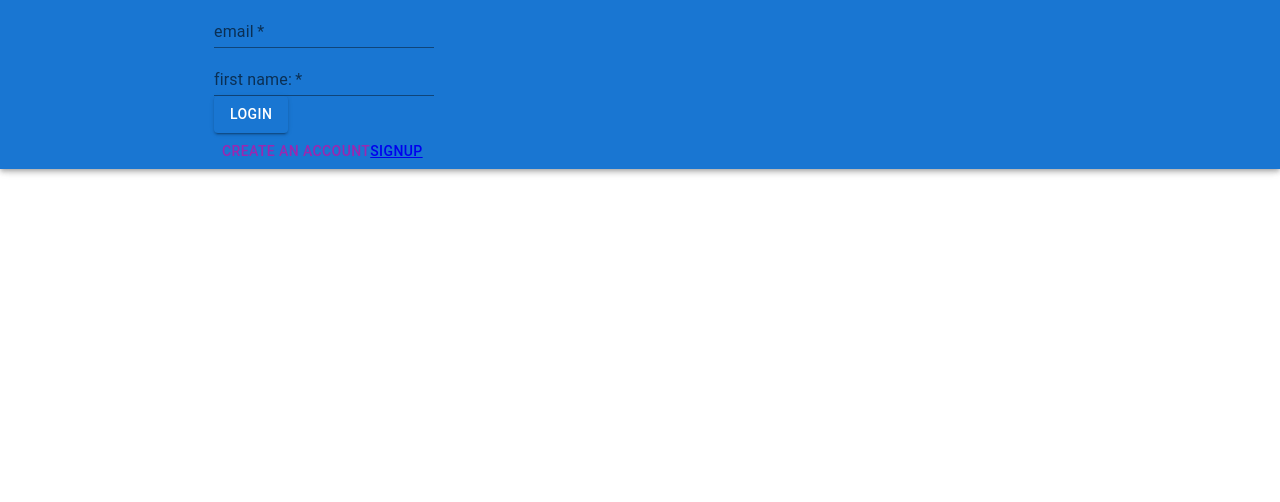
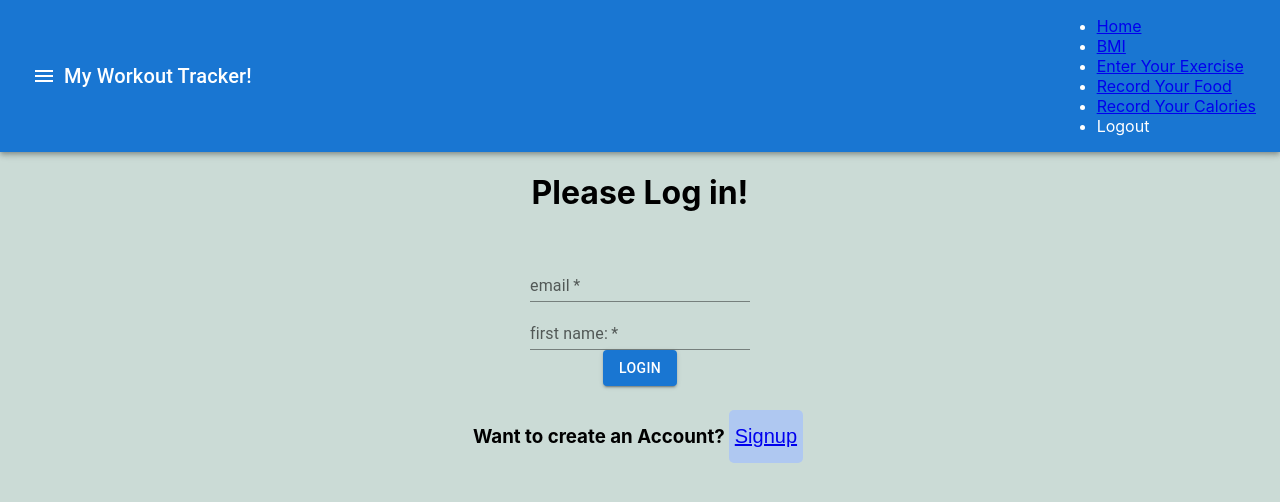
Before and after one commit to j3553pat/workout-tracker-app, a React (Create React App) app: page /login in a window 1280 px wide. Shown: the top 502 px of the page. Built offline with nearby package versions, Linux system fonts and the light colour scheme.

Commit message:
add styling now need to add log history onto pages.

```diff
--- a/src/Router.js
+++ b/src/Router.js
@@ -1,6 +1,6 @@
 import React from 'react';
 import { Routes, Route, Navigate } from 'react-router';
-// import BMI from './components/BMI';
+import BMIcalc from './components/BMIcalc';
 import Login from './components/Login';
 import Home from './components/Home'
 import CalorieIntake from './containers/CalorieIntake';
@@ -29,10 +29,10 @@ import SignUp from './components/SignUp';
       function Router() {
   return (
     <Routes>
-      <Route path='/calorieintake' element={<CalorieIntake />} />
-      {/* <Route path='/bmi' element={<ProtectedRoute component={BMI} />} /> */}
-      <Route path ='/exerciseentry' element={<ExerciseEntry/>}  />
-      <Route path ='/foodintake' element={<FoodIntake/>}  />
+      <Route path='/calorieintake' element={<ProtectedRoute component={CalorieIntake} />} />
+      <Route path='/bmi' element={<ProtectedRoute component={BMIcalc} />} />
+      <Route path ='/exerciseentry' element={<ProtectedRoute component={ExerciseEntry}/>} />
+      <Route path ='/foodintake' element={<ProtectedRoute component={FoodIntake}/>}  />
       <Route path='/login' element={<Login/>} />
       <Route path='/signup' element={<SignUp/>} />
       <Route path='/' element={<Home />} />
--- a/src/components/BMIcalc.js
+++ b/src/components/BMIcalc.js
@@ -1,9 +1,13 @@
 import React, { useState } from 'react'
 import axios from 'axios'
 
-export const BMIcalc = () => {
-    const [height, setHeight] = useState("");
-    const [weight, setWeight] = useState("");
+ const BMIcalc = () => {
+
+  const [height, setHeight] = useState("");
+  const [weight, setWeight] = useState("");
+
+  const heightNum = parseInt(height);
+  const weightNum = parseInt(weight);
 
     const handleChange = (e) => {
         const { name, value } = e.target;
@@ -16,8 +20,7 @@ export const BMIcalc = () => {
 
       const calculateBMI = (e) => {
         e.preventDefault();
-        const heightNum = parseFloat(height);
-        const weightNum = parseFloat(weight);
+
         if (isNaN(heightNum) || isNaN(weightNum) || heightNum <= 0 || weightNum <= 0) {
           alert("Please enter valid height and weight values.");
           return;
@@ -57,7 +60,7 @@ export const BMIcalc = () => {
     </div>
   )
 }
-
+export default BMIcalc
 // const options = {
 //   method: 'GET',
 //   url: 'https://body-mass-index-bmi-calculator.p.rapidapi.com/imperial',
--- /dev/null
+++ b/src/components/CalorieIntake.css
@@ -0,0 +1,9 @@
+.calories {
+    text-align: center;
+    padding: 10px;
+    font-size: 25px;
+}
+
+.log-button {
+    text-align: center;
+}
--- a/src/components/CalorieIntake.js
+++ b/src/components/CalorieIntake.js
@@ -1,4 +1,5 @@
 import React, { useState } from "react";
+import './CalorieIntake.css'
 
 const CalorieIntake = (props) => {
   console.log(props)
@@ -6,13 +7,13 @@ const CalorieIntake = (props) => {
   const [calorieGained, setCalorieGained] = useState("");
   const [calorieTDEE, setCalorieTDEE] = useState("");
 
-  const handleSubmit = () => {};
+
 
   return (
     <div className="App">
       <h1>Calorie Intake Tracker</h1>
       <form>
-        <div>
+        <div className="calories">
           <label>Calorie Burned:</label>
           <input
             type="number"
@@ -20,33 +21,29 @@ const CalorieIntake = (props) => {
             onChange={(e) => setCalorieBurned(e.target.value)}
           />
         </div>
-        <div>
-          <label>calorie TDEE:</label>
+        <div className="calories">
+          <label>Calorie TDEE:</label>
           <input
             type="number"
             value={calorieTDEE}
             onChange={(e) => setCalorieTDEE(e.target.value)}
           />
         </div>
-        <div>
-          <label>calories Gained:</label>
+        <div className="calories">
+          <label>Calories Gained:</label>
           <input
             type="number"
             value={calorieGained}
             onChange={(e) => setCalorieGained(e.target.value)}
           />
         </div>
-        <button type="submit">Add Entry</button>
+        <button className= "log-button" type="submit">Add Entry</button>
       </form>
-      <div>
-        <h2>net calories</h2>
-        {/* <ul> */}
-        {/* {calorielist.map((entry, index) => (
-          <li key={index}>
-           Calories: {entry.calorieIntake}
-          </li>
-        ))} */}
-        {/* </ul> */}
+      <div className="Log">
+        <h2>Log</h2>
+         <ul>
+
+         </ul>
       </div>
     </div>
   );
--- a/src/components/FoodIntake.js
+++ b/src/components/FoodIntake.js
@@ -1,20 +1,20 @@
-import React from 'react'
+import React, {useState} from 'react'
 
 function FoodIntake(props) {
 console.log(props)
-  // const [foodIntake, setFoodIntake] = useState('');
-  // const [date, setDate] = useState('');
+  const [foodIntake, setFoodIntake] = useState('');
+  const [date, setDate] = useState('');
 
-  // const handleSubmit = (e) => {
-  //   e.preventDefault();
-  //   console.log('Food Intake:', foodIntake);
-  //   console.log('Date:', date);
-  // };
+  const handleSubmit = (e) => {
+    e.preventDefault();
+    console.log('Food Intake:', foodIntake);
+    console.log('Date:', date);
+  };
 
   return (
     <div className="App">
     <h1>Food Intake Tracker</h1>
-    {/* <form onSubmit={handleSubmit}>
+    <form onSubmit={handleSubmit}>
       <div>
         <label>Food Intake Entry:</label>
         <input
@@ -32,7 +32,7 @@ console.log(props)
         />
       </div>
       <button type="submit">Submit</button>
-    </form> */}
+    </form>
   </div>
   )
 }
--- /dev/null
+++ b/src/components/Login.css
@@ -0,0 +1,33 @@
+body {
+    background-color: rgb(203, 219, 214);
+    border-color: black;
+}
+
+.login-form {
+    margin: 0;
+    text-align: center;
+    padding: 20px;
+    font-size: 25px;
+}
+
+.login-button {
+    margin: 20px;
+}
+
+.create-acc {
+    display: flex;
+    justify-content: center;
+
+}
+
+h1 {
+    text-align: center;
+}
+
+.signup-btn {
+    font-size: 20px;
+    margin: 4px;
+    background-color: rgb(175, 200, 241);
+    border: none;
+    border-radius: 5px;
+}
--- a/src/components/Login.js
+++ b/src/components/Login.js
@@ -1,6 +1,7 @@
 import React, { useState } from "react";
 import { Navigate, useNavigate } from "react-router-dom";
-import { TextField, Button, Container, AppBar } from "@mui/material";
+import { TextField, Button, Container } from "@mui/material";
+import './Login.css'
 import cookie from "cookie";
 import { Link } from 'react-router-dom'
 
@@ -34,8 +35,8 @@ const Login = () => {
 
   return (
     <div className="App">
-      <AppBar>
-      <Container maxWidth="md">
+      {/* <Container maxWidth="lg"> */}
+      <h1>Please Log in!</h1>
       <form className="login-form" onSubmit={login}>
         <TextField
           required
@@ -66,11 +67,13 @@ const Login = () => {
           Login
         </Button>
       </form>
-      <Button vairant="contained" color="secondary"> Create an Account{" "}
+      <div className="create-acc">
+        <h3>Want to create an Account? </h3>
+        <button className="signup-btn">
           <Link to="/signup"> Signup</Link>
-      </Button>
-      </Container>
-      </AppBar>
+        </button>
+      </div>
+      {/* </Container> */}
     </div>
   );
 };
--- a/src/components/SignUp.js
+++ b/src/components/SignUp.js
@@ -1,6 +1,6 @@
 import React, { useState } from "react";
 import axios from "axios";
-import { Container, Button } from '@mui/material'
+import { Button } from '@mui/material'
 
 const SignUp = ({ setSignedUp }) => {
   const [formData, setFormData] = useState({
@@ -28,7 +28,6 @@ const SignUp = ({ setSignedUp }) => {
 
   return (
     <div className="SignUp">
-      <Container>
       <h2>Sign Up</h2>
       <form onSubmit={handleSubmit}>
         <div>
@@ -73,7 +72,6 @@ const SignUp = ({ setSignedUp }) => {
         </div>
         <Button variant="contained" color="success" type="submit">Sign Up</Button>
       </form>
-      </Container>
     </div>
   );
 };
--- a/src/redux/state.js
+++ b/src/redux/state.js
@@ -1,7 +1,7 @@
 const state = {
     user: {
-      username: "example-user",
-      password: ""},
+      email: "",
+      first_name: ""},
     calorieIntake: [],
     foodIntake: [],
     exerciseEntry: [],
```
Lines whose indentation alone changed are shown as unchanged.
